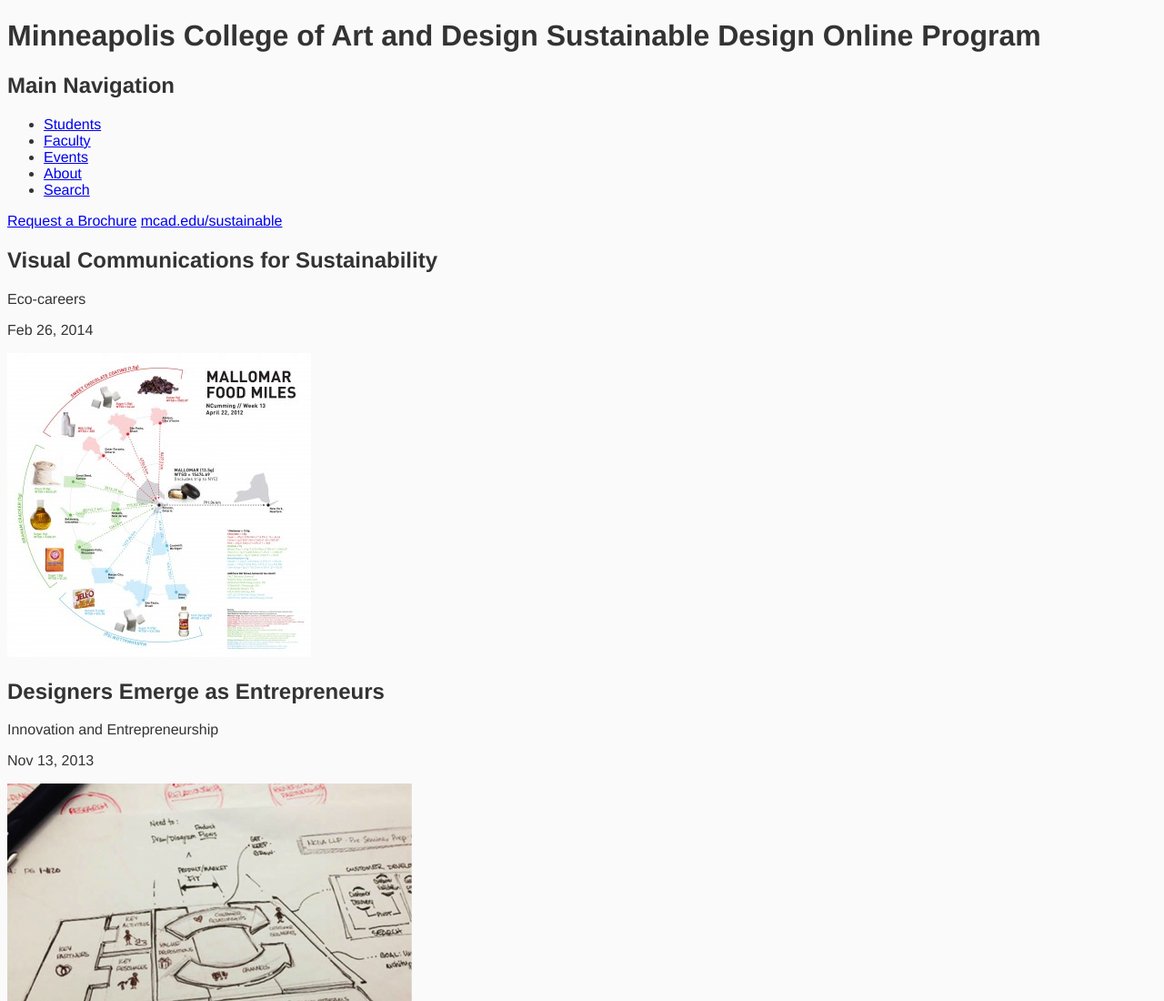
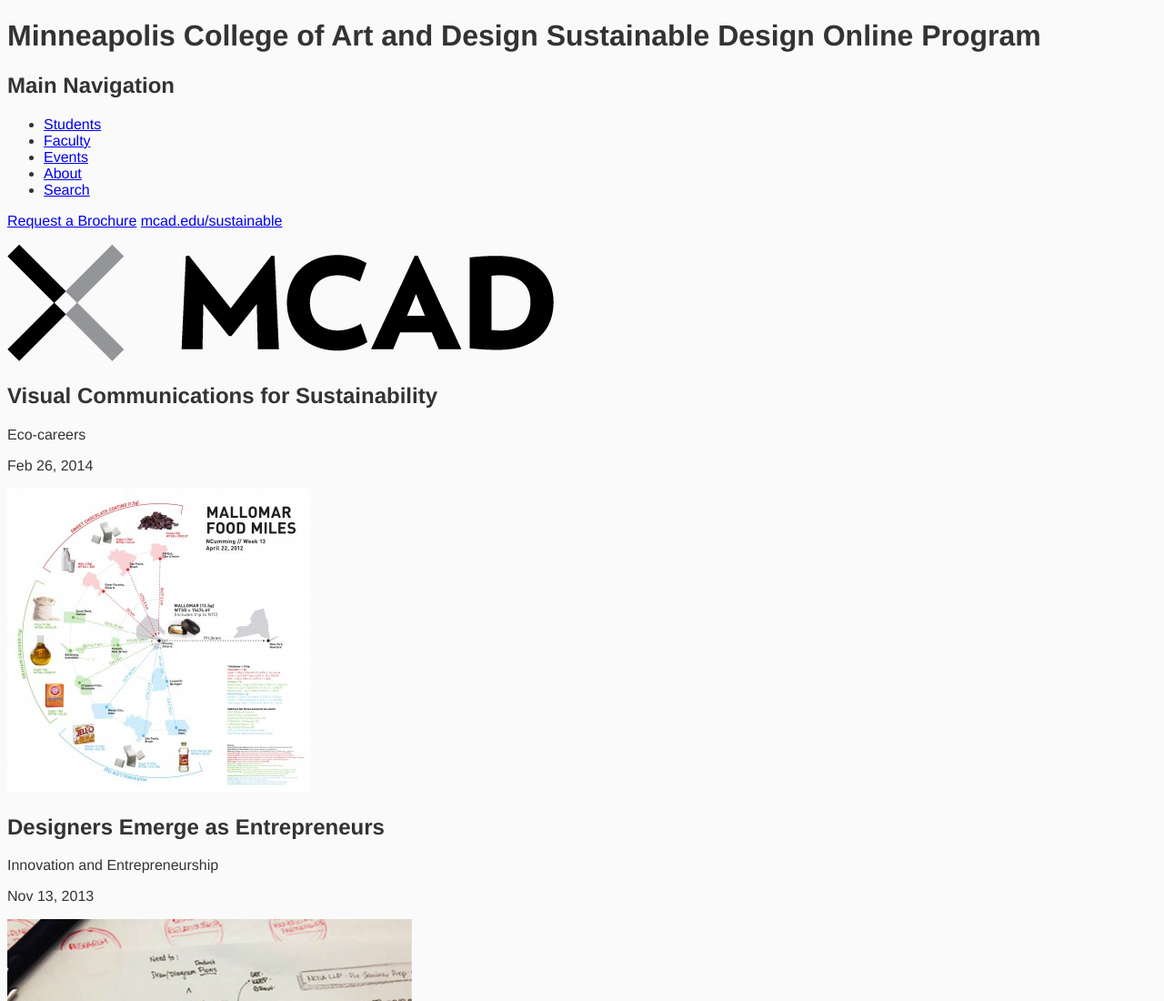
Before and after one commit to lindseygiaquinto/mcad-sdblog, a website: page app/index.html in a window 1280 px wide. Shown: the top 1100 px of the page at 91% size. Drawn offline with nearby package versions, Linux system fonts and the light colour scheme; files that its build step writes are made by us from their sources.

Commit message:
added logo image

```diff
--- a/app/index.html
+++ b/app/index.html
@@ -39,6 +39,8 @@
       </nav>
       <aside>
         <p><a href="#">Request a Brochure</a> <a href="#">mcad.edu/sustainable</a></p>
+
+        <a href="#"> <img src="../images/MCAD_logo_black_600px.png"></a>
       </aside>
     </header>
 
```
